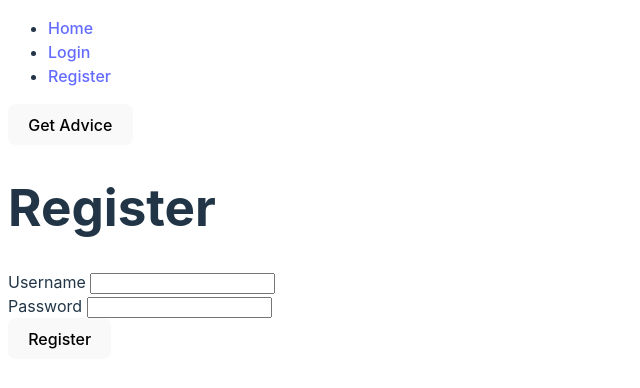
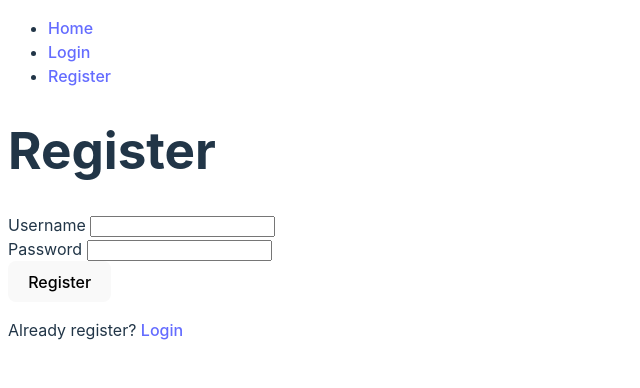
Before and after one commit to okostadinov/unsolicited-advice, a React (Vite) app: page /register in a window 1280 px wide. Shown: the top 388 px of the page, without its empty margins (0-640 px from the left). Built offline with nearby package versions, Linux system fonts and the light colour scheme.

Commit message:
add index

```diff
--- a/src/components/user-form.tsx
+++ b/src/components/user-form.tsx
@@ -50,7 +50,7 @@ export const loginAction: ActionFunction = async ({ request }) => {
     throw e;
   }
 
-  return redirect(`/login`);
+  return redirect(`/`);
 };
 
 const UserForm = ({ userFormType }: UserFormProps) => {
--- a/src/main.tsx
+++ b/src/main.tsx
@@ -7,6 +7,7 @@ import ErrorPage from "./components/error-page.tsx";
 import Login from "./routes/login.tsx";
 import Register from "./routes/register.tsx";
 import { loginAction, registerAction } from "./components/user-form.tsx";
+import Index from "./routes/index.tsx";
 
 const router = createBrowserRouter([
   {
@@ -15,13 +16,17 @@ const router = createBrowserRouter([
     errorElement: <ErrorPage />,
     children: [
       {
+        index: true,
+        element: <Index />,
+      },
+      {
         path: "/login",
         element: <Login />,
         action: loginAction,
         errorElement: <ErrorPage />,
       },
       {
-        path: "/Register",
+        path: "/register",
         element: <Register />,
         action: registerAction,
         errorElement: <ErrorPage />,
--- /dev/null
+++ b/src/routes/index.tsx
@@ -0,0 +1,11 @@
+import AdviceGenerator from "../components/advice-generator";
+
+const Index = () => {
+  return (
+    <>
+      <AdviceGenerator />
+    </>
+  );
+};
+
+export default Index;
--- a/src/routes/register.tsx
+++ b/src/routes/register.tsx
@@ -1,7 +1,15 @@
+import { Link } from "react-router-dom";
 import UserForm from "../components/user-form";
 
 const Register = () => {
-  return <UserForm userFormType="Register" />;
+  return (
+    <>
+      <UserForm userFormType="Register" />
+      <p>
+        Already register? <Link to={`../login`}>Login</Link>
+      </p>
+    </>
+  );
 };
 
 export default Register;
--- a/src/routes/root.tsx
+++ b/src/routes/root.tsx
@@ -1,12 +1,10 @@
 import { Outlet } from "react-router-dom";
-import AdviceGenerator from "../components/advice-generator";
 import Navbar from "../components/navbar";
 
 const Root = () => {
   return (
     <main>
       <Navbar />
-      <AdviceGenerator />
       <Outlet />
     </main>
   );
```
